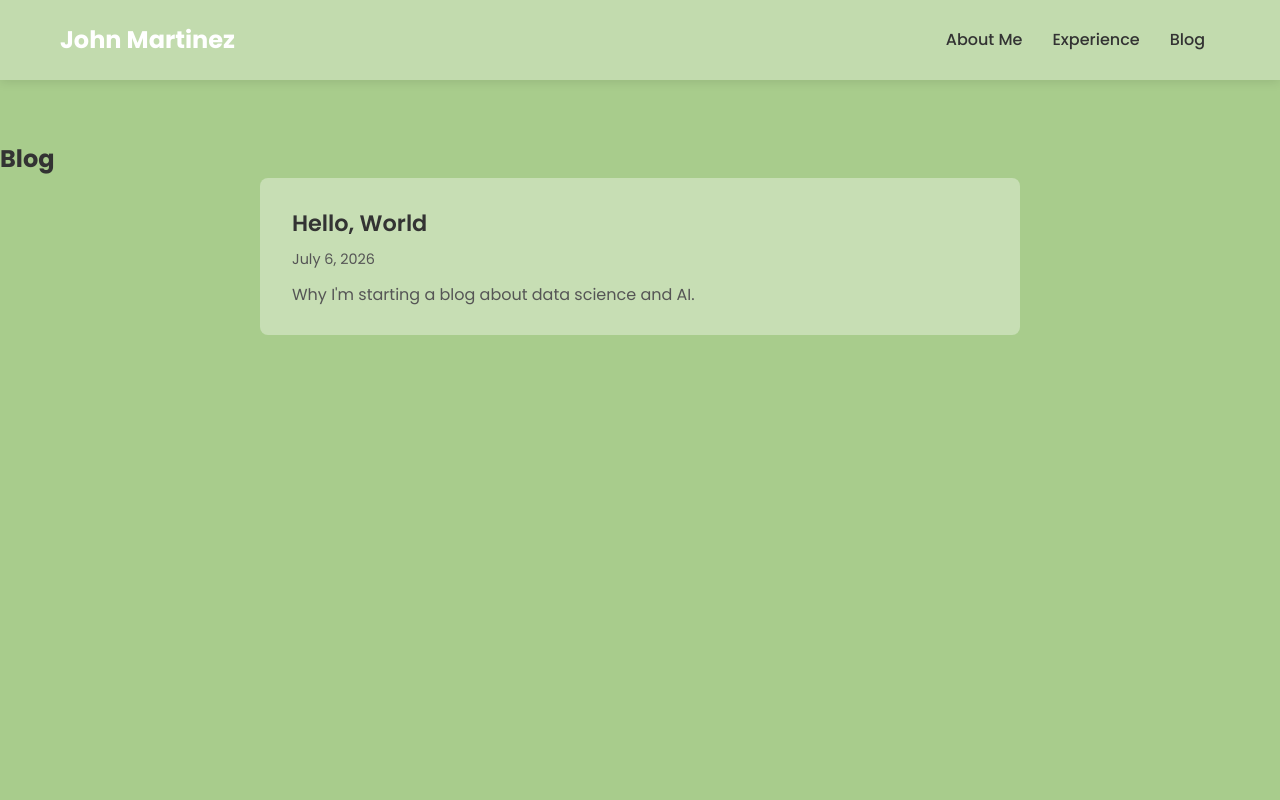
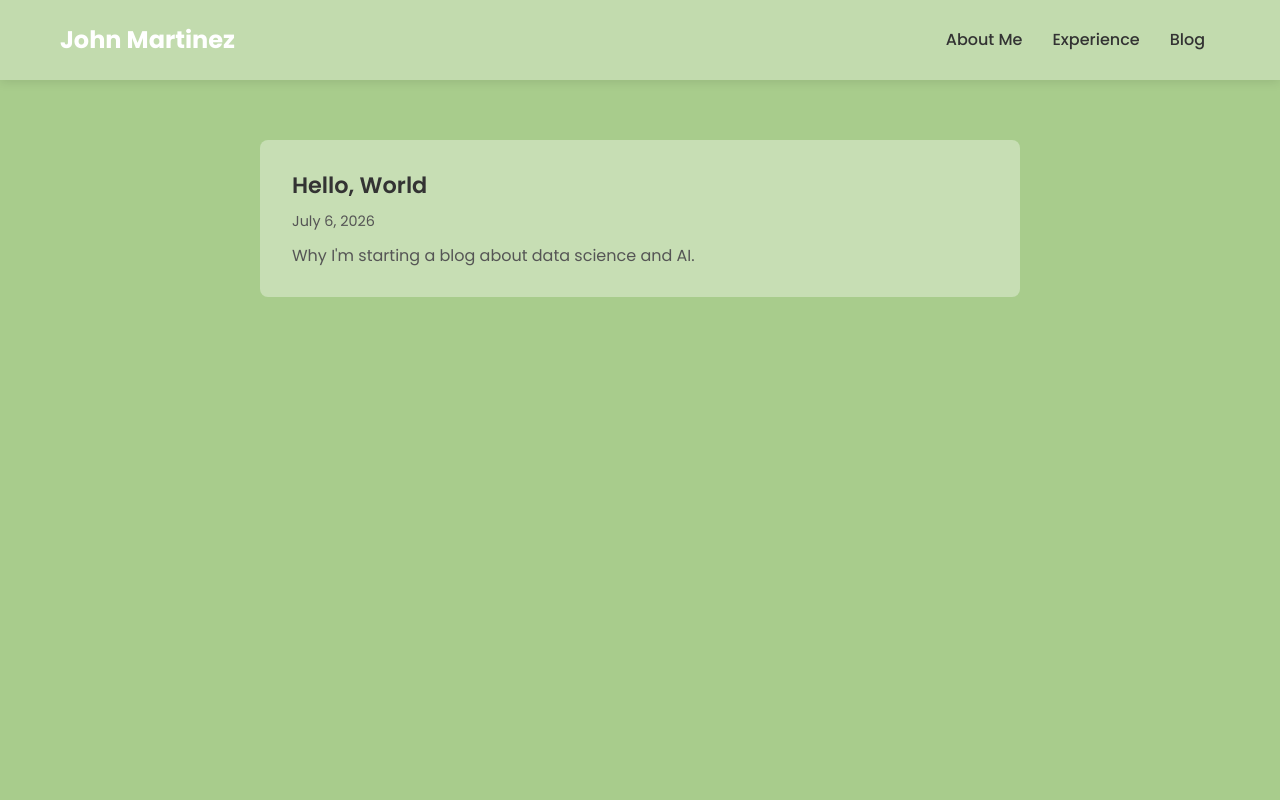
Before and after one commit to johnmrtnz/personal-site, an Astro site: page /blog in a window 1280 px wide. Shown: the top 800 px of the page. Built offline with nearby package versions, Linux system fonts and the light colour scheme; Astro itself is replaced by a stand-in of ours.

Commit message:
Minor cosmetic changes

```diff
--- a/src/pages/blog/index.astro
+++ b/src/pages/blog/index.astro
@@ -16,7 +16,6 @@ const formatDate = (date: Date) =>
   <section class="blog-section">
     <div class="container">
       <div class="section-title">
-        <h2>Blog</h2>
       </div>
 
       {posts.length === 0 ? (
```
